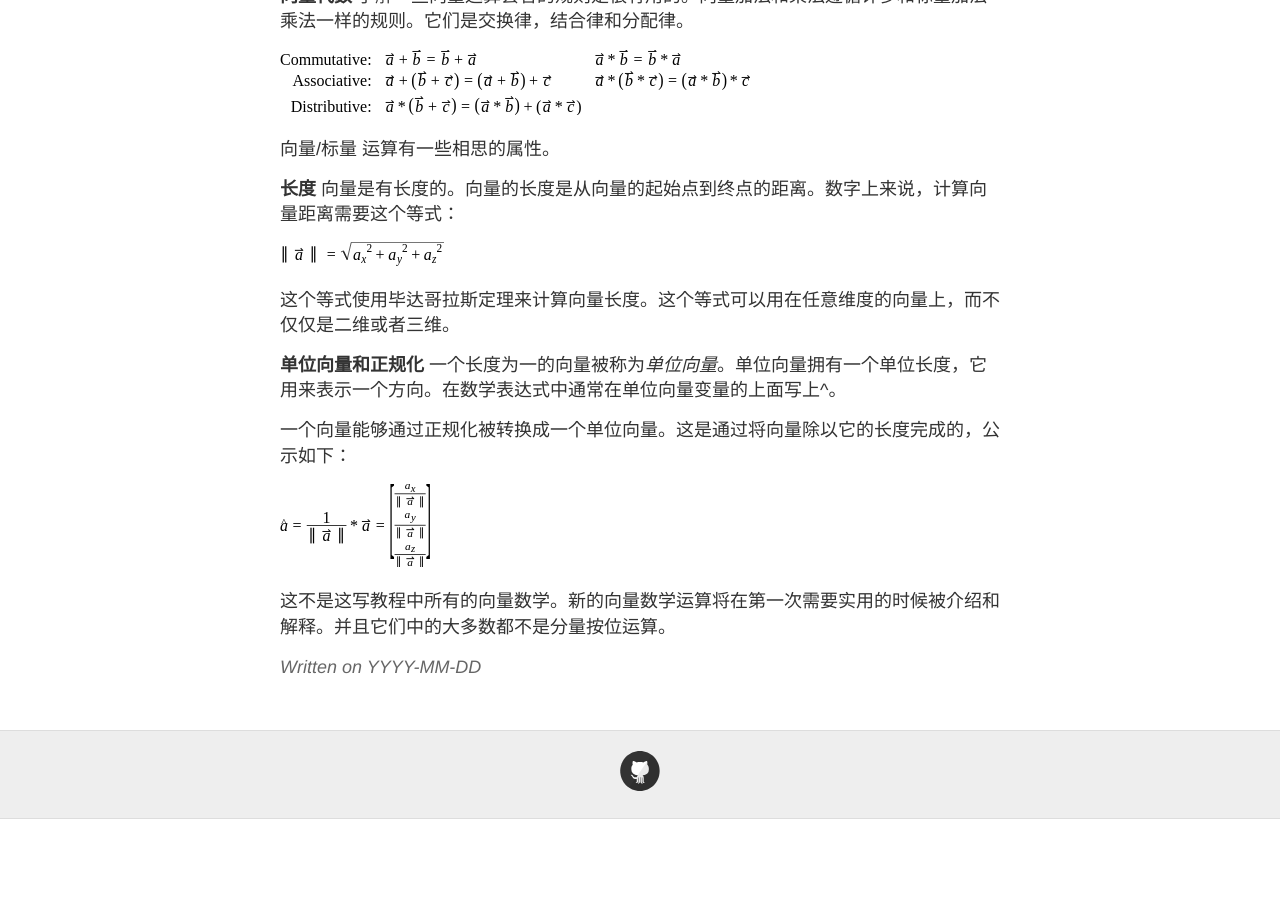
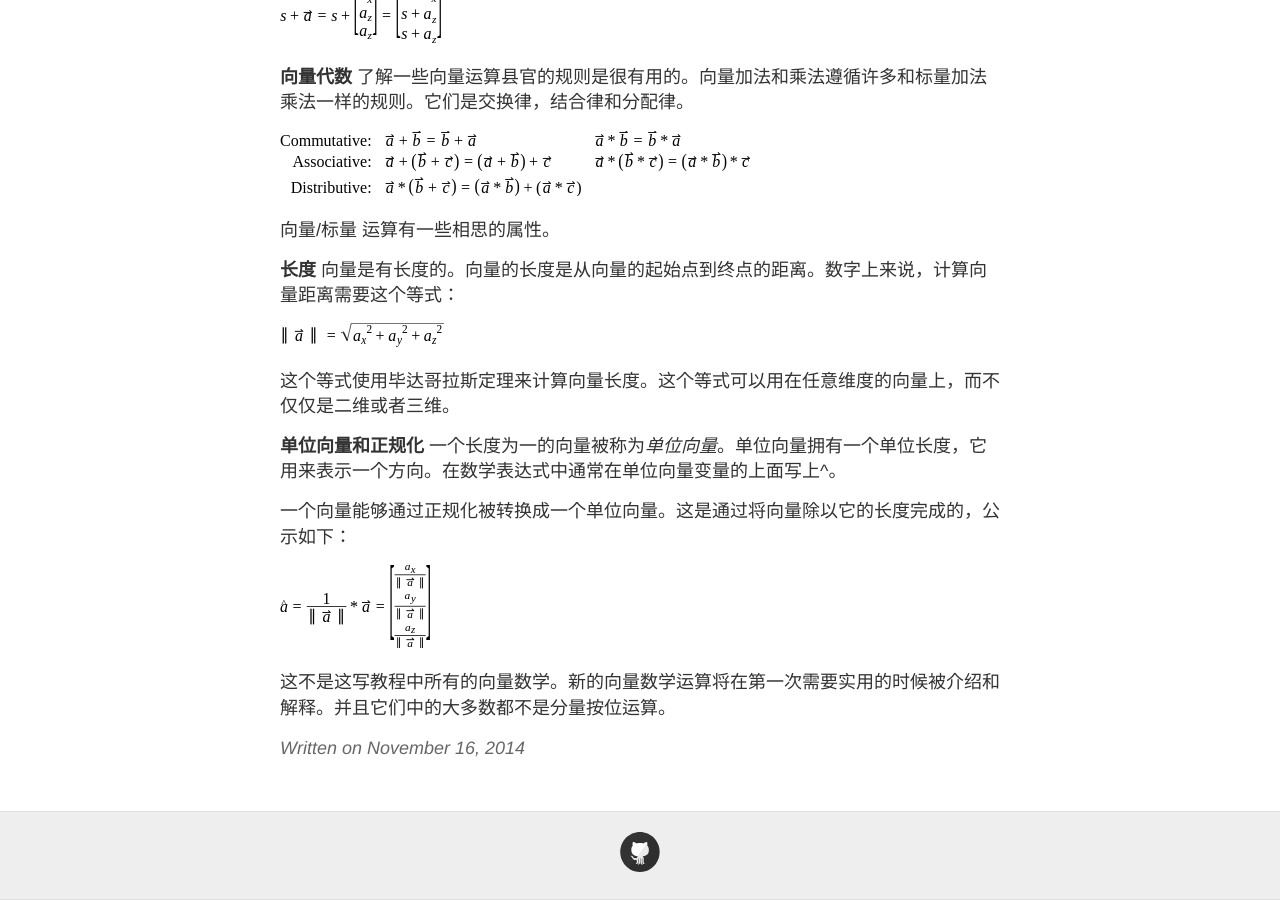
Before and after one commit to logeable/logeable.github.io, a Jekyll site: the page built from _posts/2014-11-16-OpenGL基础.md, in a window 1280 px wide and 900 px high, scrolled down 4726 px. Built offline with Jekyll 4.4.1, drawn with Linux system fonts in a browser that asks for light colours; before the commit the page ends 5545 px from its top, so only the background shows below that; some of the changed lines change nothing that is shown.

Commit message:
Update post.html

```diff
--- a/_layouts/post.html
+++ b/_layouts/post.html
@@ -3,13 +3,14 @@
 ---
 
 <article class="post">
+  <h1>{{ page.title }}</h1>
 
   <div class="entry">
     {{ content }}
   </div>
 
   <div class="date">
-    Written on {{ page.date | date: "YYYY-MM-DD" }}
+    Written on {{ page.date | date: "%B %e, %Y" }}
   </div>
 
   {% include disqus.html disqus_identifier=page.disqus_identifier %}
```
